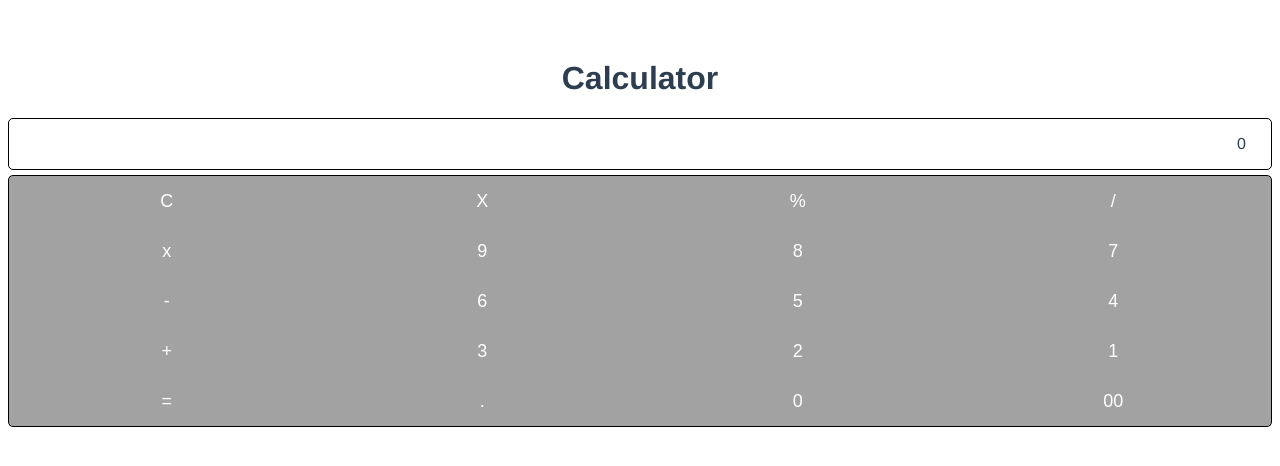
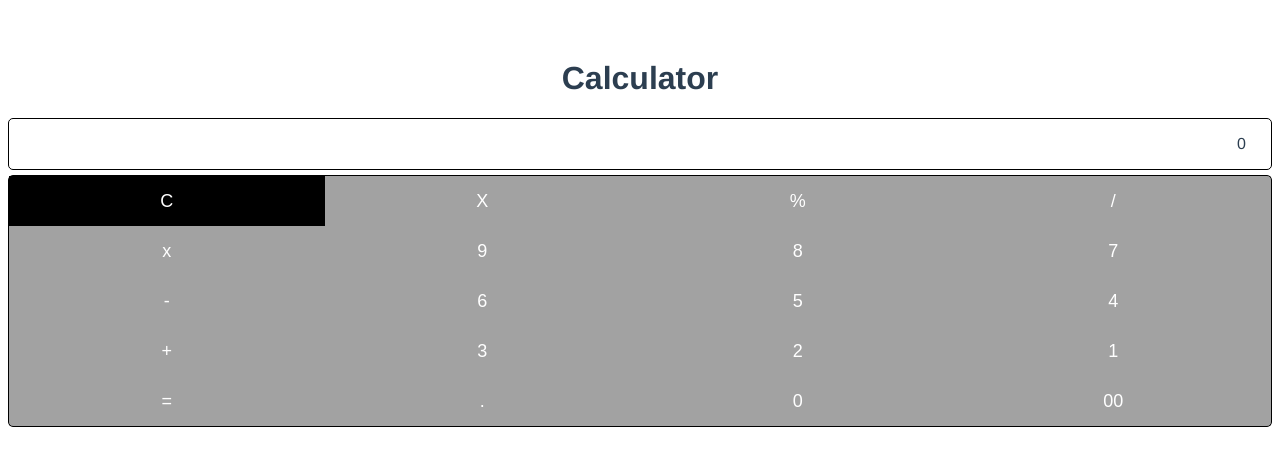
Before and after one commit to 1tsak/calculator-vuejs, a Vue app: page / in a window 1280 px wide. In both pictures the pointer is over the button 166 px from the left and 201 px from the top of the page. Shown: the top 466 px of the page. Built offline with nearby package versions, Linux system fonts and the light colour scheme.

Commit message:
Added Hover Effect to Keys

```diff
--- a/src/components/DisplayScreen.vue
+++ b/src/components/DisplayScreen.vue
@@ -9,7 +9,7 @@ export default {
     props:{
         output:{
             type:String,
-            default:"0"
+            default:"'0'"
         }
     }
 }
--- a/src/components/KeyBoard.vue
+++ b/src/components/KeyBoard.vue
@@ -60,4 +60,7 @@ export default {
   font-size: 18px;
   background: rgba(0, 0, 0, 0.363);
 }
+.cbtn:hover{
+  background: #000;
+}
 </style>
```
Also changed, not shown: 1 other file (tests, documents, lock files or other folders).
